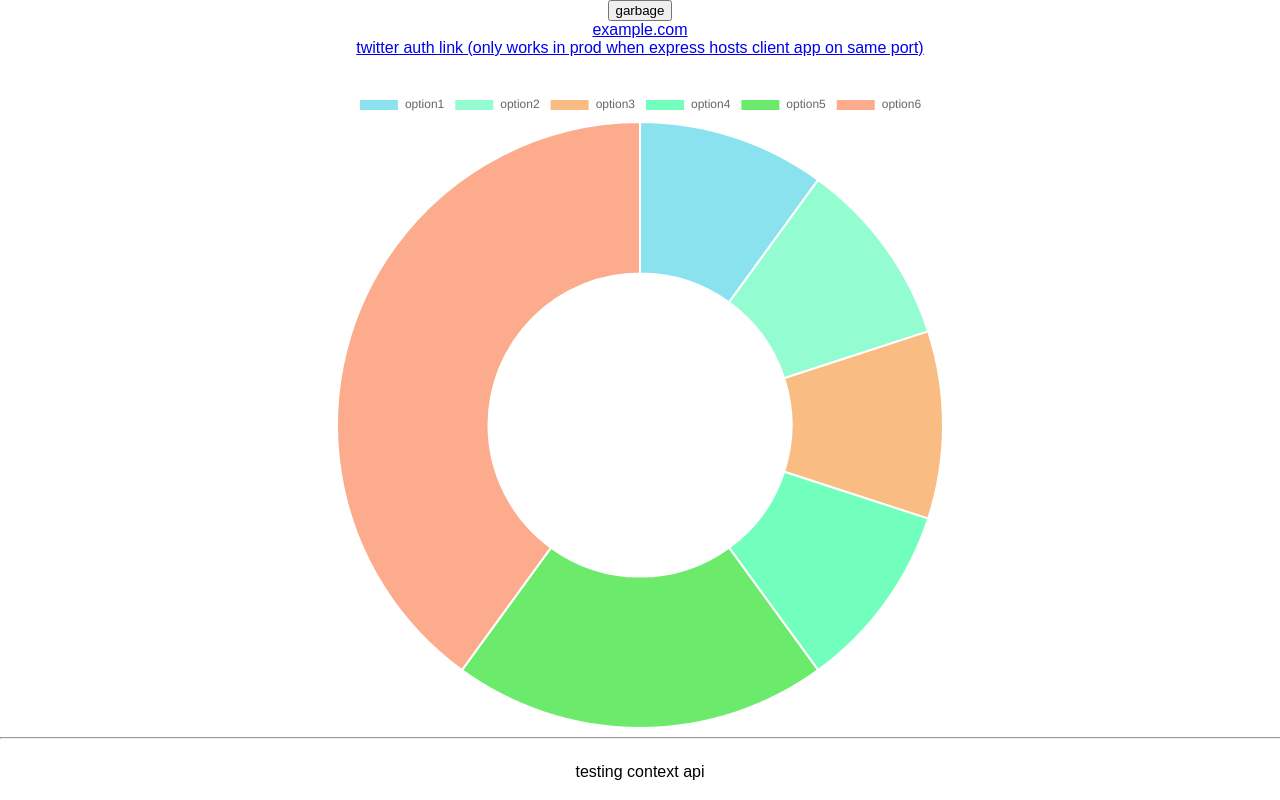
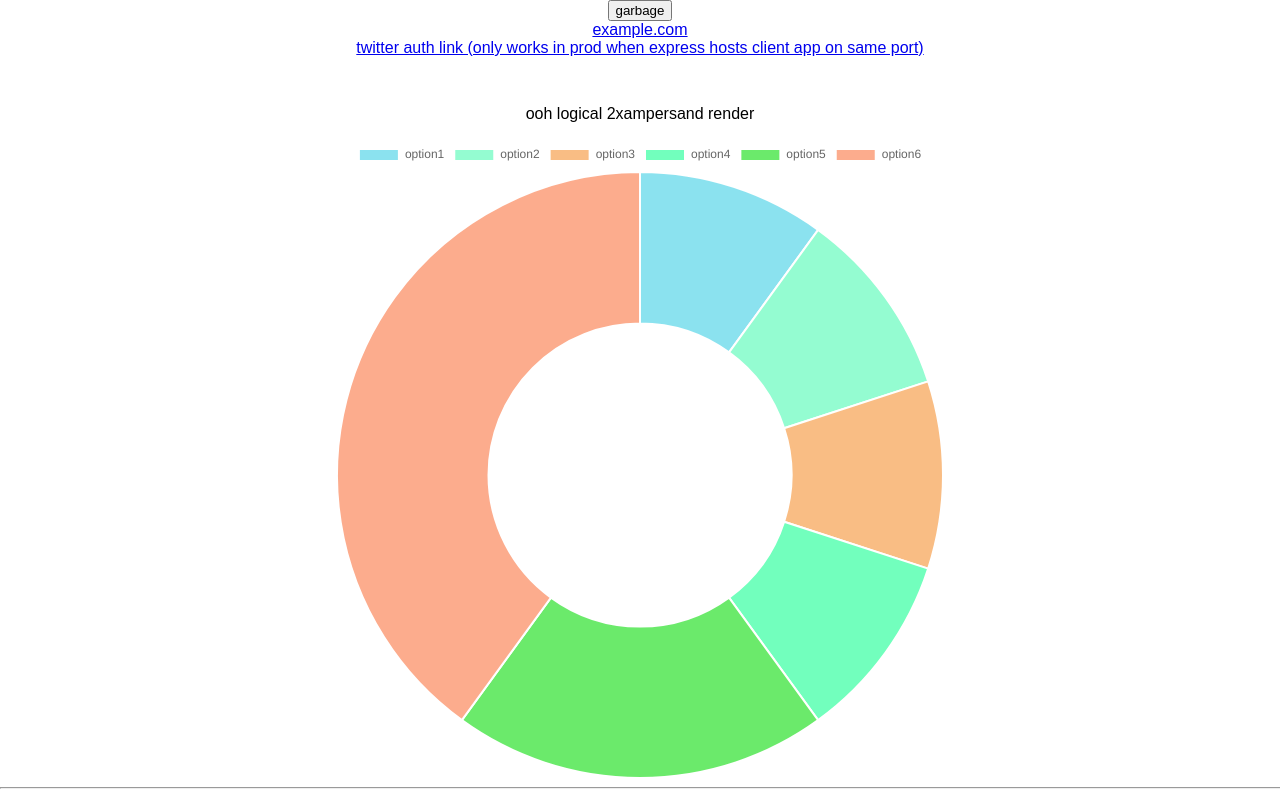
Before and after one commit to agentjesse/voting_app, a React (Create React App) app in the folder client/: page / in a window 1280 px wide. Shown: the top 800 px of the page. Built offline with nearby package versions, Linux system fonts and the light colour scheme; no server answers.

Commit message:
logical &&

```diff
--- a/client/src/App.js
+++ b/client/src/App.js
@@ -77,6 +77,7 @@ class App extends Component {
           <a href="http://example.com">example.com</a>
           <a href="/auth/twitter">twitter auth link (only works in prod when express hosts client app on same port)</a>
           <p>{this.state.response}</p>
+          { 1>0 && <p>ooh logical 2xampersand render</p> }
           <Chart />
           <hr/>
 
```
